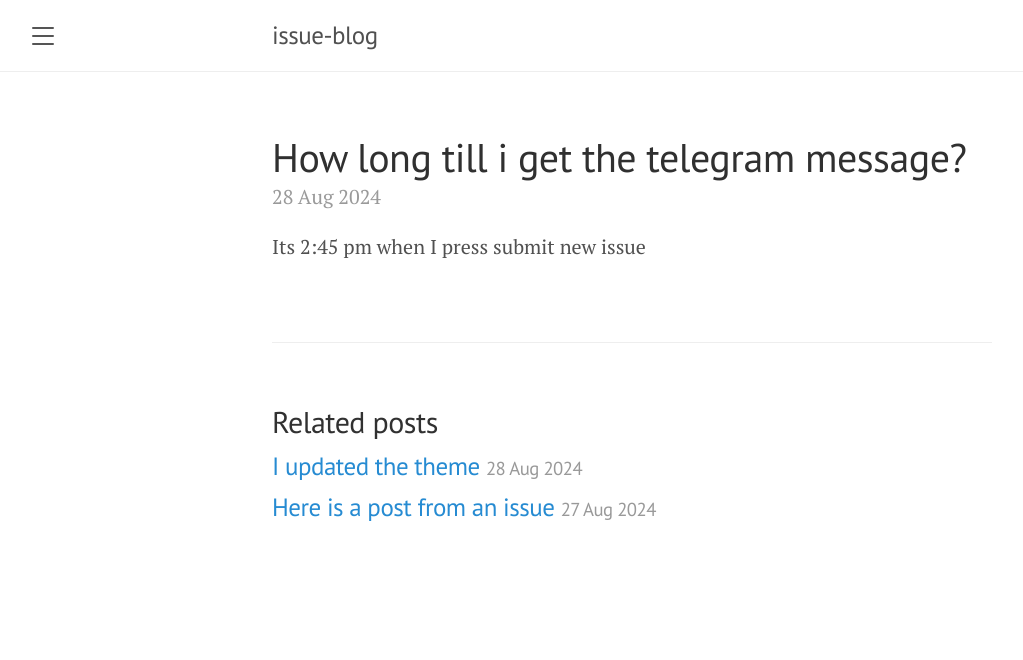
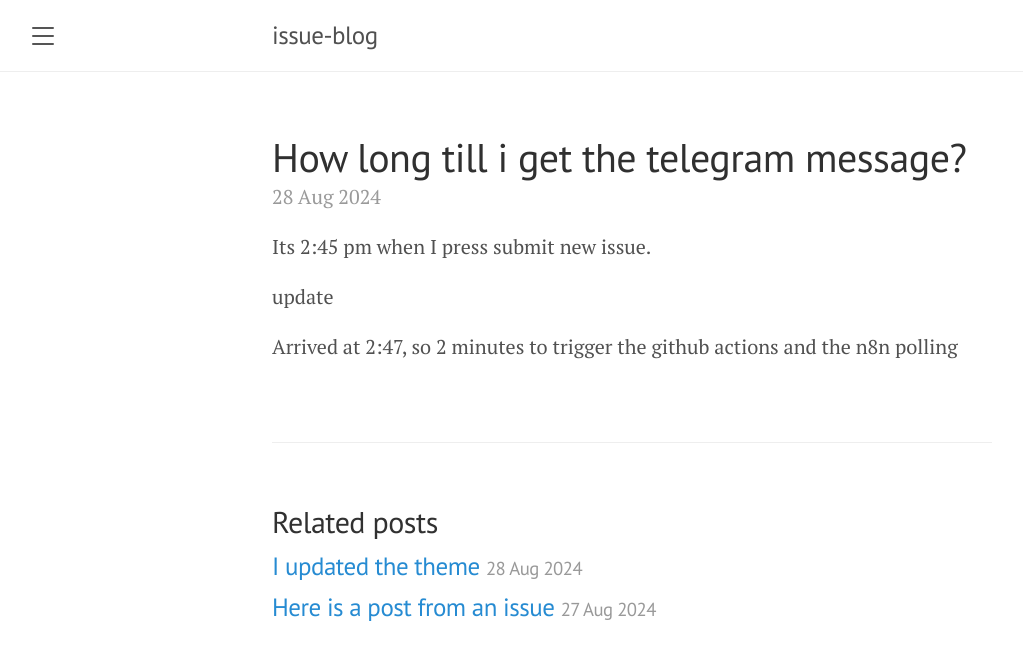
Before and after one commit to briteming/wib, a Jekyll site: the page built from _posts/2024-08-28-how-long-till-i-get-the-telegram-message-.md, in a window 1280 px wide. Shown: the top 660 px of the page, without its empty margins (8-1031 px from the left). Built offline with Jekyll 4.4.1, drawn with Linux system fonts in a browser that asks for light colours.

Commit message:
Create post for issue #12

```diff
--- a/_posts/2024-08-28-how-long-till-i-get-the-telegram-message-.md
+++ b/_posts/2024-08-28-how-long-till-i-get-the-telegram-message-.md
@@ -1,7 +1,11 @@
 ---
 title: How long till i get the telegram message?
 layout: post
-date: 2024-08-28 18:46 +0000
+date: 2024-08-28 18:54 +0000
 ---
 
-Its 2:45 pm when I press submit new issue
+Its 2:45 pm when I press submit new issue.
+
+update
+
+Arrived at 2:47, so 2 minutes to trigger the github actions and the n8n polling
```
